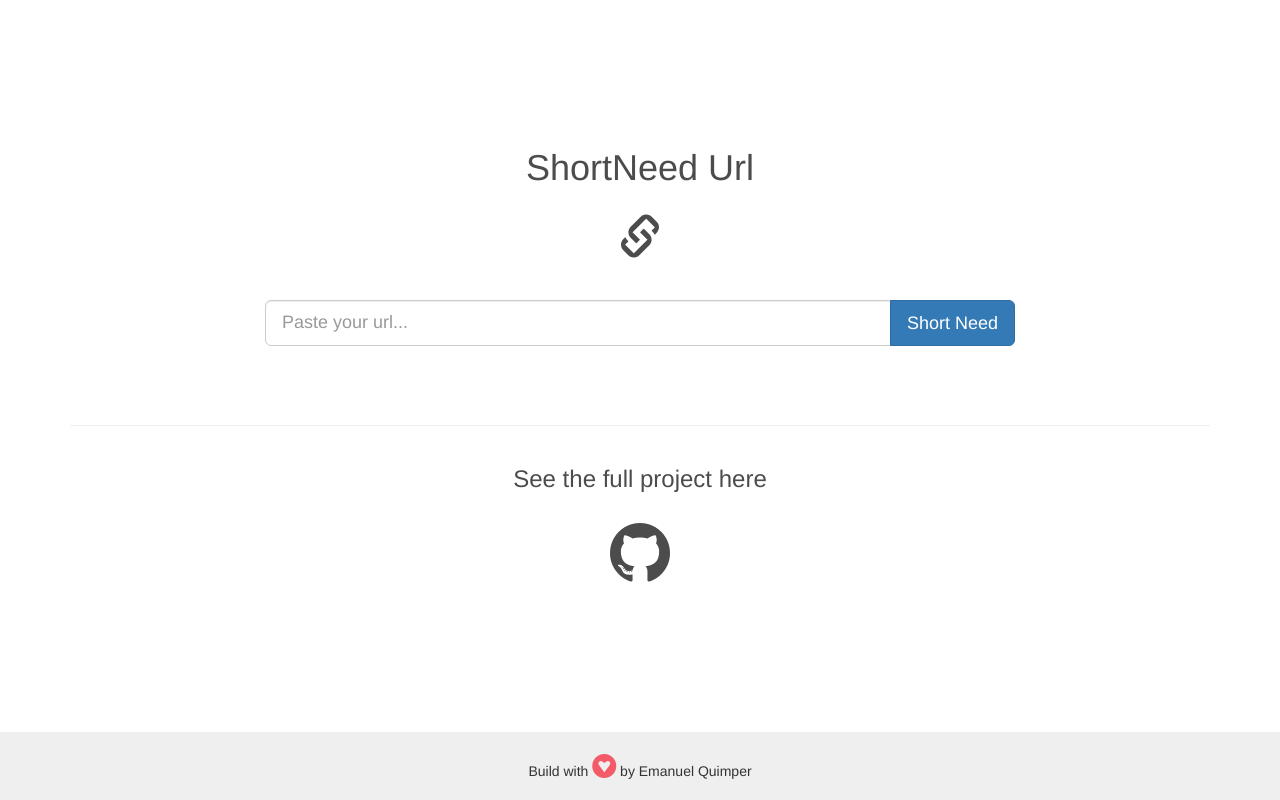
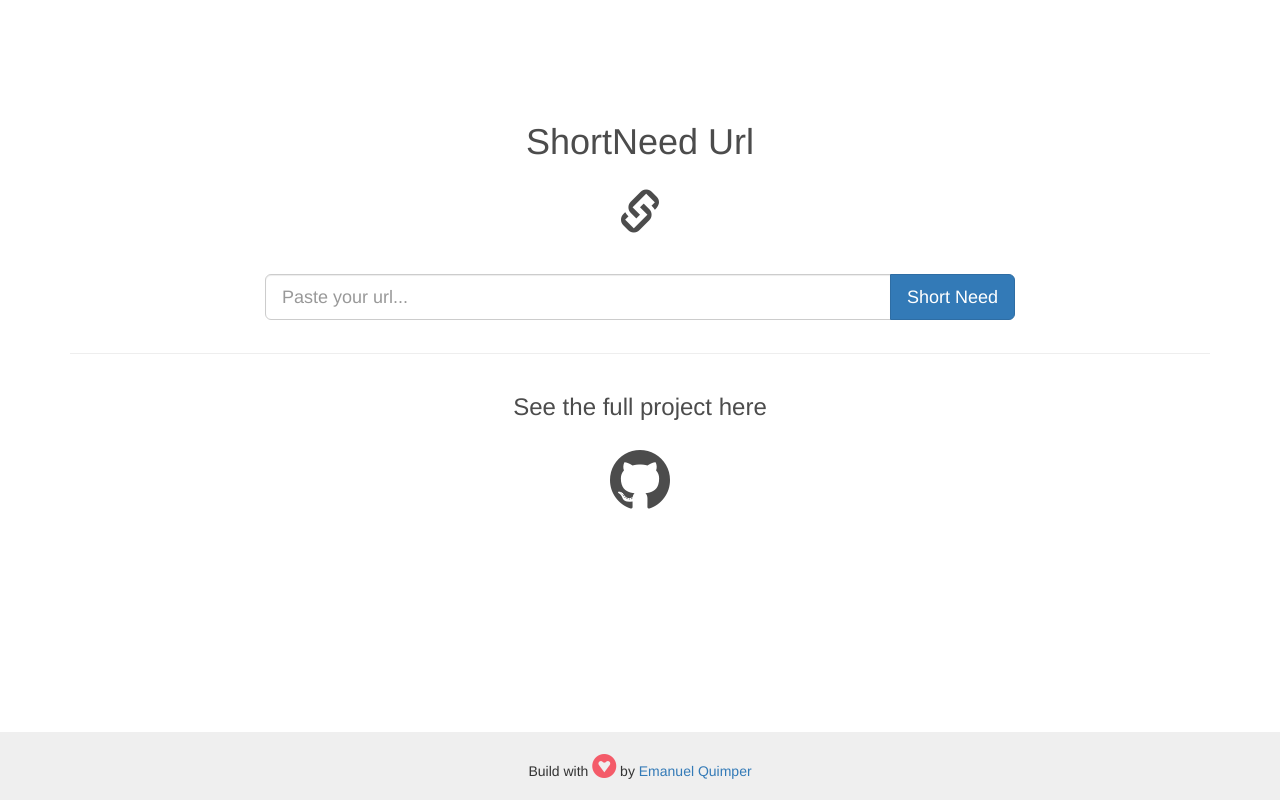
Before and after one commit to EQuimper/MyOwnChallenge-UrlShort, a website: page public/views/index.html in a window 1280 px wide. Drawn offline with nearby package versions, Linux system fonts and the light colour scheme; some packages are replaced by stand-ins of ours; files that its build step writes are made by us from their sources; a script that the page names is missing.

Commit message:
Add link

```diff
--- a/public/styles/styles.css
+++ b/public/styles/styles.css
@@ -5,7 +5,7 @@ body {
 }
 
 .title-wrapper {
-  margin-top: 10%;
+  margin-top: 8%;
   text-align: center;
 }
 
@@ -20,7 +20,7 @@ body {
 }
 
 .result-wrapper {
-  margin-top: 5%;
+  margin-top: 1%;
   text-align: center;
 }
 
--- a/public/views/index.html
+++ b/public/views/index.html
@@ -57,7 +57,8 @@
     <div class="container">
       <div class="row">
         <div class="col-md-6 col-md-offset-3">
-          <h5>Build with <i class="fa fa-gratipay fa-2x" aria-hidden="true"></i> by Emanuel Quimper</h5>
+          <h5>
+            Build with <i class="fa fa-gratipay fa-2x" aria-hidden="true"></i> by <a href="https://github.com/EQuimper" target="_blank">Emanuel Quimper</a></h5>
         </div>
       </div>
     </div>
```
